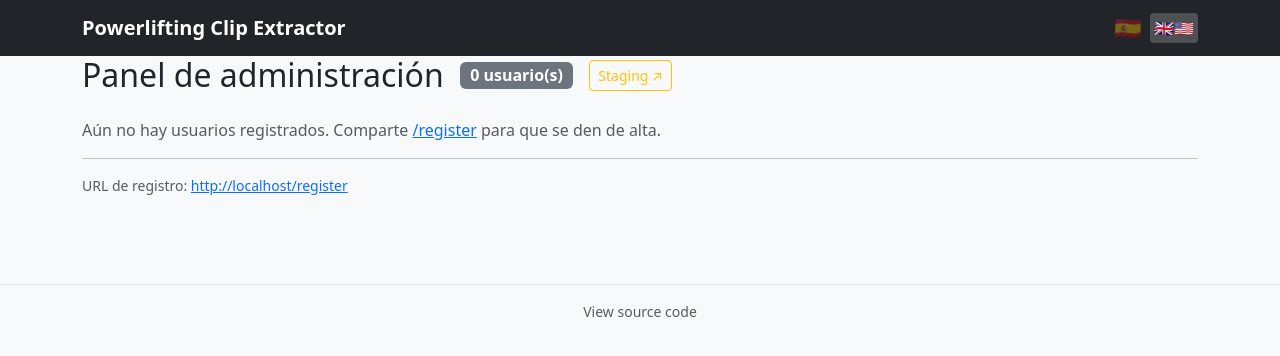
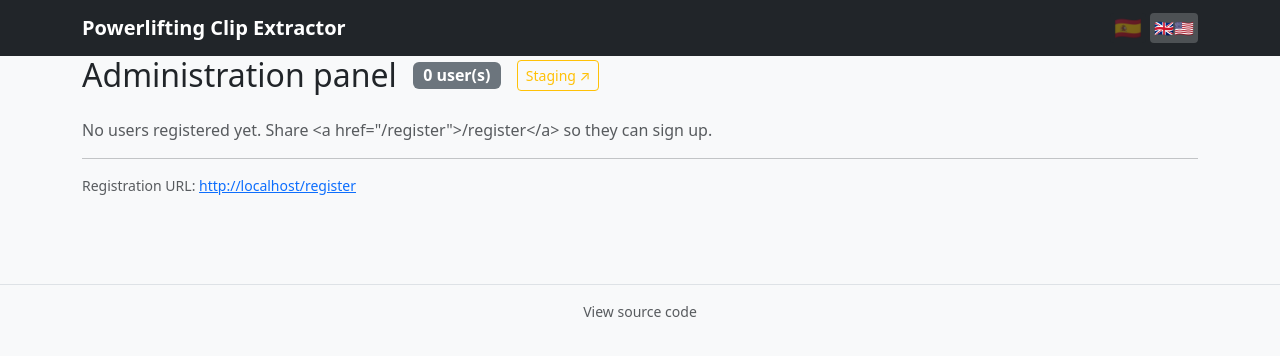
Before and after one commit to raulillo82/powerlifting-clip-extractor, a Flask app: template templates/admin/index.html in a window 1280 px wide. Shown: the top 356 px of the page. Run offline with Flask 3, Linux system fonts and the light colour scheme; the template is opened without the code that fills it, so the values that code supplies are empty.

Commit message:
Translate admin panel and logout button; add GitHub footer icon
- All hardcoded Spanish strings in admin/index.html replaced with data-i18n keys
- Logout button in navbar now translated
- Footer already included GitHub SVG icon alongside source link text

Co-Authored-By: Claude Sonnet 4.6 <noreply@anthropic.com>

```diff
--- a/templates/admin/index.html
+++ b/templates/admin/index.html
@@ -1,12 +1,12 @@
 {% extends "base.html" %}
 {% block content %}
 <div class="d-flex align-items-center gap-3 mb-4">
-  <h2 class="mb-0">Panel de administración</h2>
-  <span class="badge bg-secondary fs-6">{{ users|length }} usuario(s)</span>
+  <h2 class="mb-0" data-i18n="admin.title">Panel de administración</h2>
+  <span class="badge bg-secondary fs-6">{{ users|length }} <span data-i18n="admin.users_count">usuario(s)</span></span>
   {% if is_staging %}
-  <a href="/" class="btn btn-sm btn-outline-success" target="_blank">Producción ↗</a>
+  <a href="/" class="btn btn-sm btn-outline-success" target="_blank" data-i18n="admin.btn.production">Producción ↗</a>
   {% else %}
-  <a href="/staging/" class="btn btn-sm btn-outline-warning" target="_blank">Staging ↗</a>
+  <a href="/staging/" class="btn btn-sm btn-outline-warning" target="_blank" data-i18n="admin.btn.staging">Staging ↗</a>
   {% endif %}
 </div>
 
@@ -15,12 +15,12 @@
   <table class="table table-hover align-middle">
     <thead class="table-dark">
       <tr>
-        <th>Usuario</th>
-        <th>Nombre</th>
-        <th>Estado</th>
-        <th>Dispositivo</th>
+        <th data-i18n="admin.col.username">Usuario</th>
+        <th data-i18n="admin.col.name">Nombre</th>
+        <th data-i18n="admin.col.status">Estado</th>
+        <th data-i18n="admin.col.device">Dispositivo</th>
         <th>Staging</th>
-        <th>Creado</th>
+        <th data-i18n="admin.col.created">Creado</th>
         <th></th>
       </tr>
     </thead>
@@ -33,25 +33,25 @@
         <td>{{ u.display_name }}</td>
         <td>
           {% if u.is_active %}
-          <span class="badge bg-success">Activo</span>
+          <span class="badge bg-success" data-i18n="admin.badge.active">Activo</span>
           {% else %}
-          <span class="badge bg-secondary">Inactivo</span>
+          <span class="badge bg-secondary" data-i18n="admin.badge.inactive">Inactivo</span>
           {% endif %}
         </td>
         <td>
           {% if u.device_token %}
-          <span class="badge bg-info text-dark">Vinculado</span>
+          <span class="badge bg-info text-dark" data-i18n="admin.badge.linked">Vinculado</span>
           {% else %}
-          <span class="badge bg-warning text-dark">Libre</span>
+          <span class="badge bg-warning text-dark" data-i18n="admin.badge.free">Libre</span>
           {% endif %}
         </td>
         <td>
           {% if s_active %}
             <span class="badge bg-success small" title="Expira {{ s_expiry | int | datetimeformat }}">
-              hasta {{ s_expiry | int | datetimeformat }}
+              <span data-i18n="admin.staging.until">hasta</span> {{ s_expiry | int | datetimeformat }}
             </span>
             <form method="post" action="{{ url_for('admin.staging_revoke', user_id=u.id) }}" class="d-inline">
-              <button class="btn btn-sm btn-outline-secondary ms-1">Revocar</button>
+              <button class="btn btn-sm btn-outline-secondary ms-1" data-i18n="admin.btn.revoke">Revocar</button>
             </form>
           {% else %}
             <form method="post" action="{{ url_for('admin.staging_grant', user_id=u.id) }}"
@@ -61,7 +61,7 @@
                 <option value="{{ key }}" {% if key == '24h' %}selected{% endif %}>{{ key }}</option>
                 {% endfor %}
               </select>
-              <button class="btn btn-sm btn-outline-primary">Dar acceso</button>
+              <button class="btn btn-sm btn-outline-primary" data-i18n="admin.btn.grant">Dar acceso</button>
             </form>
           {% endif %}
         </td>
@@ -69,20 +69,22 @@
         <td>
           <div class="d-flex gap-1 flex-wrap">
             <form method="post" action="{{ url_for('admin.toggle', user_id=u.id) }}">
-              <button class="btn btn-sm {% if u.is_active %}btn-outline-secondary{% else %}btn-outline-success{% endif %}">
+              <button class="btn btn-sm {% if u.is_active %}btn-outline-secondary{% else %}btn-outline-success{% endif %}"
+                      data-i18n="{% if u.is_active %}admin.btn.deactivate{% else %}admin.btn.activate{% endif %}">
                 {% if u.is_active %}Desactivar{% else %}Activar{% endif %}
               </button>
             </form>
             {% if u.device_token %}
             <form method="post" action="{{ url_for('admin.reset_device', user_id=u.id) }}">
-              <button class="btn btn-sm btn-outline-warning" title="Permite al usuario entrar desde un dispositivo diferente">
+              <button class="btn btn-sm btn-outline-warning" data-i18n="admin.btn.reset_device"
+                      title="Permite al usuario entrar desde un dispositivo diferente">
                 Reset dispositivo
               </button>
             </form>
             {% endif %}
             <form method="post" action="{{ url_for('admin.delete', user_id=u.id) }}"
-                  onsubmit="return confirm('¿Borrar a {{ u.username }}?')">
-              <button class="btn btn-sm btn-outline-danger">Borrar</button>
+                  onsubmit="return confirm(T('admin.confirm_delete') + ' {{ u.username }}?')">
+              <button class="btn btn-sm btn-outline-danger" data-i18n="admin.btn.delete">Borrar</button>
             </form>
           </div>
         </td>
@@ -92,11 +94,12 @@
   </table>
 </div>
 {% else %}
-<p class="text-muted">Aún no hay usuarios registrados. Comparte <a href="{{ url_for('auth.register') }}">/register</a> para que se den de alta.</p>
+<p class="text-muted" data-i18n="admin.empty">Aún no hay usuarios registrados. Comparte <a href="{{ url_for('auth.register') }}">/register</a> para que se den de alta.</p>
 {% endif %}
 
 <hr>
 <p class="text-muted small">
-  URL de registro: <a href="{{ url_for('auth.register', _external=True) }}">{{ url_for('auth.register', _external=True) }}</a>
+  <span data-i18n="admin.register_url">URL de registro:</span>
+  <a href="{{ url_for('auth.register', _external=True) }}">{{ url_for('auth.register', _external=True) }}</a>
 </p>
 {% endblock %}
--- a/templates/base.html
+++ b/templates/base.html
@@ -25,7 +25,7 @@
         {% if current_user.is_admin %}
         <a href="{{ url_for('admin.index') }}" class="btn btn-sm btn-outline-light border-0 py-0">Admin</a>
         {% endif %}
-        <a href="{{ url_for('auth.logout') }}" class="btn btn-sm btn-outline-light border-0 py-0">Salir</a>
+        <a href="{{ url_for('auth.logout') }}" class="btn btn-sm btn-outline-light border-0 py-0" data-i18n="nav.logout">Salir</a>
         <div class="vr bg-secondary mx-1"></div>
         {% endif %}
         <div class="d-flex gap-1">
@@ -193,7 +193,32 @@
       'reg.admin.back':        'Back to panel',
       // ── history ──
       'nav.history':           'History',
+      'nav.logout':            'Log out',
       'footer.source':         'View source code',
+      // ── admin ──
+      'admin.title':           'Administration panel',
+      'admin.users_count':     'user(s)',
+      'admin.btn.production':  'Production ↗',
+      'admin.btn.staging':     'Staging ↗',
+      'admin.col.username':    'Username',
+      'admin.col.name':        'Name',
+      'admin.col.status':      'Status',
+      'admin.col.device':      'Device',
+      'admin.col.created':     'Created',
+      'admin.badge.active':    'Active',
+      'admin.badge.inactive':  'Inactive',
+      'admin.badge.linked':    'Linked',
+      'admin.badge.free':      'Free',
+      'admin.staging.until':   'until',
+      'admin.btn.revoke':      'Revoke',
+      'admin.btn.grant':       'Grant access',
+      'admin.btn.deactivate':  'Deactivate',
+      'admin.btn.activate':    'Activate',
+      'admin.btn.reset_device':'Reset device',
+      'admin.btn.delete':      'Delete',
+      'admin.confirm_delete':  'Delete',
+      'admin.empty':           'No users registered yet. Share <a href="/register">/register</a> so they can sign up.',
+      'admin.register_url':    'Registration URL:',
       'hist.title':            'My extractions',
       'hist.empty':            'No extractions yet.',
       'hist.mode.full':        'Full',
@@ -348,7 +373,32 @@
       'reg.admin.back':        'Volver al panel',
       // ── history ──
       'nav.history':           'Historial',
+      'nav.logout':            'Salir',
       'footer.source':         'Ver código fuente',
+      // ── admin ──
+      'admin.title':           'Panel de administración',
+      'admin.users_count':     'usuario(s)',
+      'admin.btn.production':  'Producción ↗',
+      'admin.btn.staging':     'Staging ↗',
+      'admin.col.username':    'Usuario',
+      'admin.col.name':        'Nombre',
+      'admin.col.status':      'Estado',
+      'admin.col.device':      'Dispositivo',
+      'admin.col.created':     'Creado',
+      'admin.badge.active':    'Activo',
+      'admin.badge.inactive':  'Inactivo',
+      'admin.badge.linked':    'Vinculado',
+      'admin.badge.free':      'Libre',
+      'admin.staging.until':   'hasta',
+      'admin.btn.revoke':      'Revocar',
+      'admin.btn.grant':       'Dar acceso',
+      'admin.btn.deactivate':  'Desactivar',
+      'admin.btn.activate':    'Activar',
+      'admin.btn.reset_device':'Reset dispositivo',
+      'admin.btn.delete':      'Borrar',
+      'admin.confirm_delete':  'Borrar',
+      'admin.empty':           'Aún no hay usuarios registrados. Comparte <a href="/register">/register</a> para que se den de alta.',
+      'admin.register_url':    'URL de registro:',
       'hist.title':            'Mis extracciones',
       'hist.empty':            'Aún no tienes extracciones.',
       'hist.mode.full':        'Completo',
```
